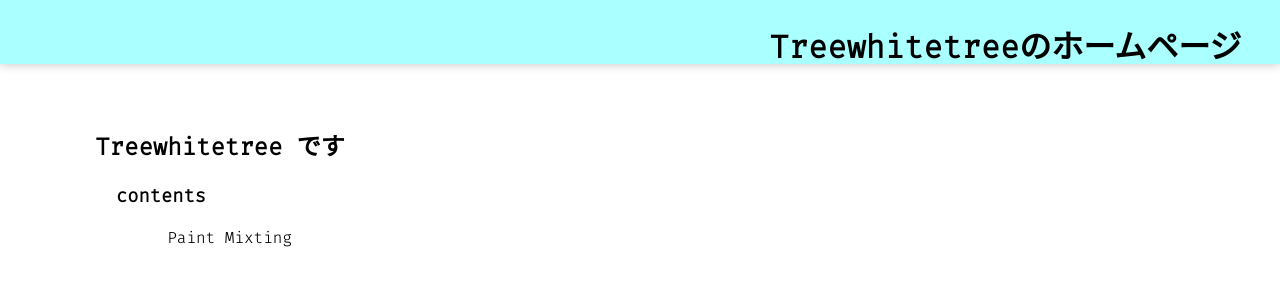
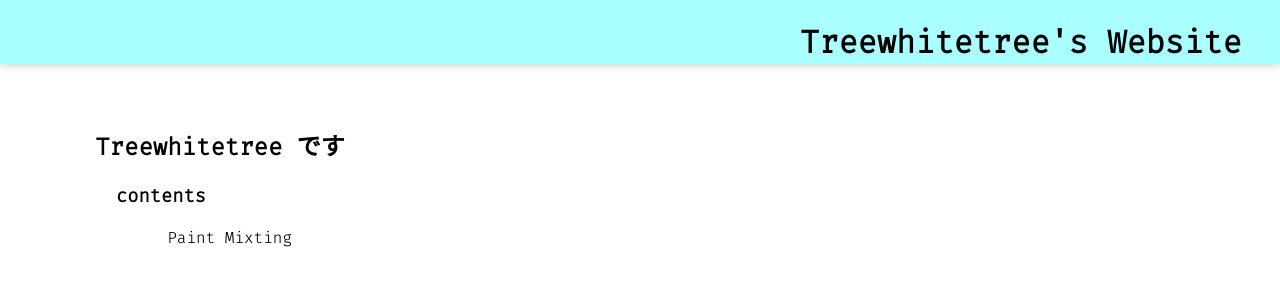
Before and after one commit to Treewhitetree/web-site-2, a plain HTML site: page index.html in a window 1280 px wide. Drawn offline with Linux system fonts and the light colour scheme.

Commit message:
Update index.html

```diff
--- a/index.html
+++ b/index.html
@@ -17,7 +17,7 @@
 <body>
   <header class="header" id="header">
     <h1 class="headerh1">
-      Treewhitetreeのホームページ
+      Treewhitetree's Website
     </h1>
   </header>
   <div class="div1">
```
